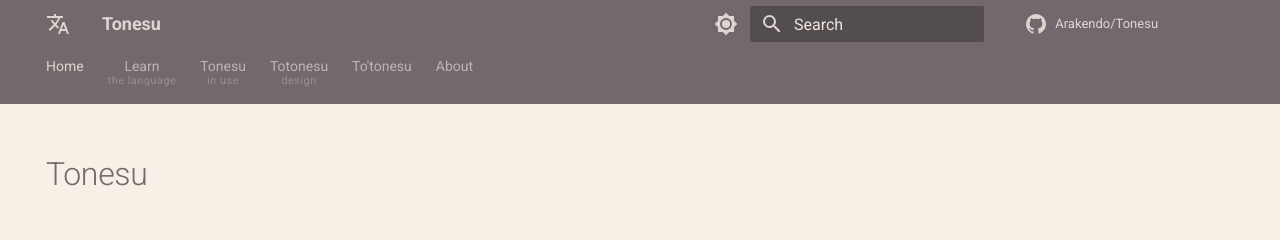
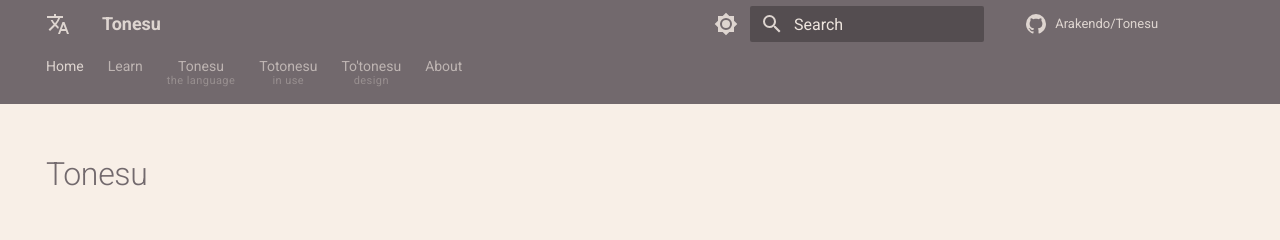
Before and after one commit to Arakendo/Tonesu, an MkDocs documentation site: the page built from www/docs/index.md, in a window 1280 px wide. Shown: the top 240 px of the page. Built offline with MkDocs 1.6.1 and Material for MkDocs 9.7.7, drawn with Linux system fonts in a browser that asks for light colours; comment, search, counter and statistics services are not loaded.

Commit message:
fix: shift nav subtitle nth-child selectors for Learn tab insertion

```diff
--- a/www/docs/overrides/css/extra.css
+++ b/www/docs/overrides/css/extra.css
@@ -334,9 +334,9 @@ html .md-typeset__table table {
   padding-bottom: 0;
 }
 
-.md-tabs__item:nth-child(2) > .md-tabs__link::after,
 .md-tabs__item:nth-child(3) > .md-tabs__link::after,
-.md-tabs__item:nth-child(4) > .md-tabs__link::after {
+.md-tabs__item:nth-child(4) > .md-tabs__link::after,
+.md-tabs__item:nth-child(5) > .md-tabs__link::after {
   display: block;
   font-size: 0.55rem;
   font-weight: 400;
@@ -346,9 +346,9 @@ html .md-typeset__table table {
   margin-top: 0.08rem;
 }
 
-.md-tabs__item:nth-child(2) > .md-tabs__link::after { content: "the language"; }
-.md-tabs__item:nth-child(3) > .md-tabs__link::after { content: "in use"; }
-.md-tabs__item:nth-child(4) > .md-tabs__link::after { content: "design"; }
+.md-tabs__item:nth-child(3) > .md-tabs__link::after { content: "the language"; }
+.md-tabs__item:nth-child(4) > .md-tabs__link::after { content: "in use"; }
+.md-tabs__item:nth-child(5) > .md-tabs__link::after { content: "design"; }
 
 /* ── DataTables filter input ─────────────────────────────── */
 .dt-layout-row {
```
